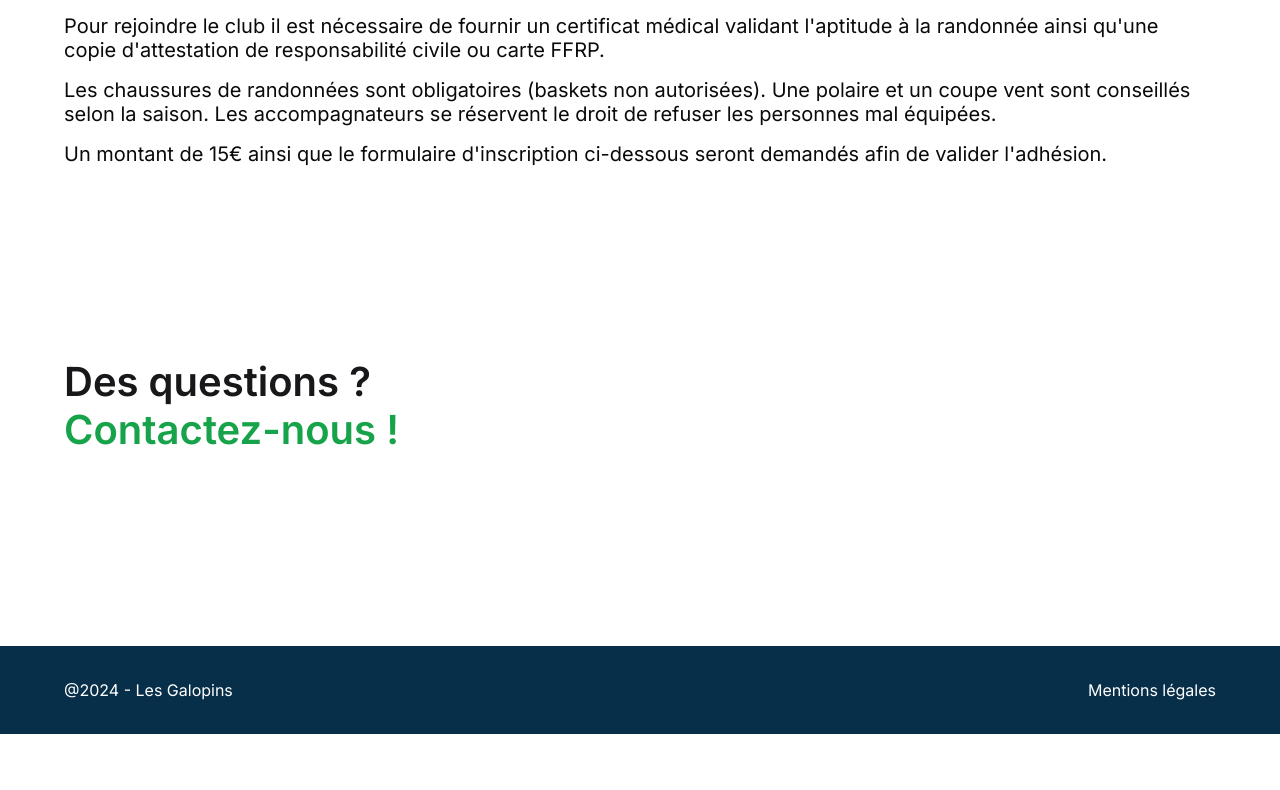
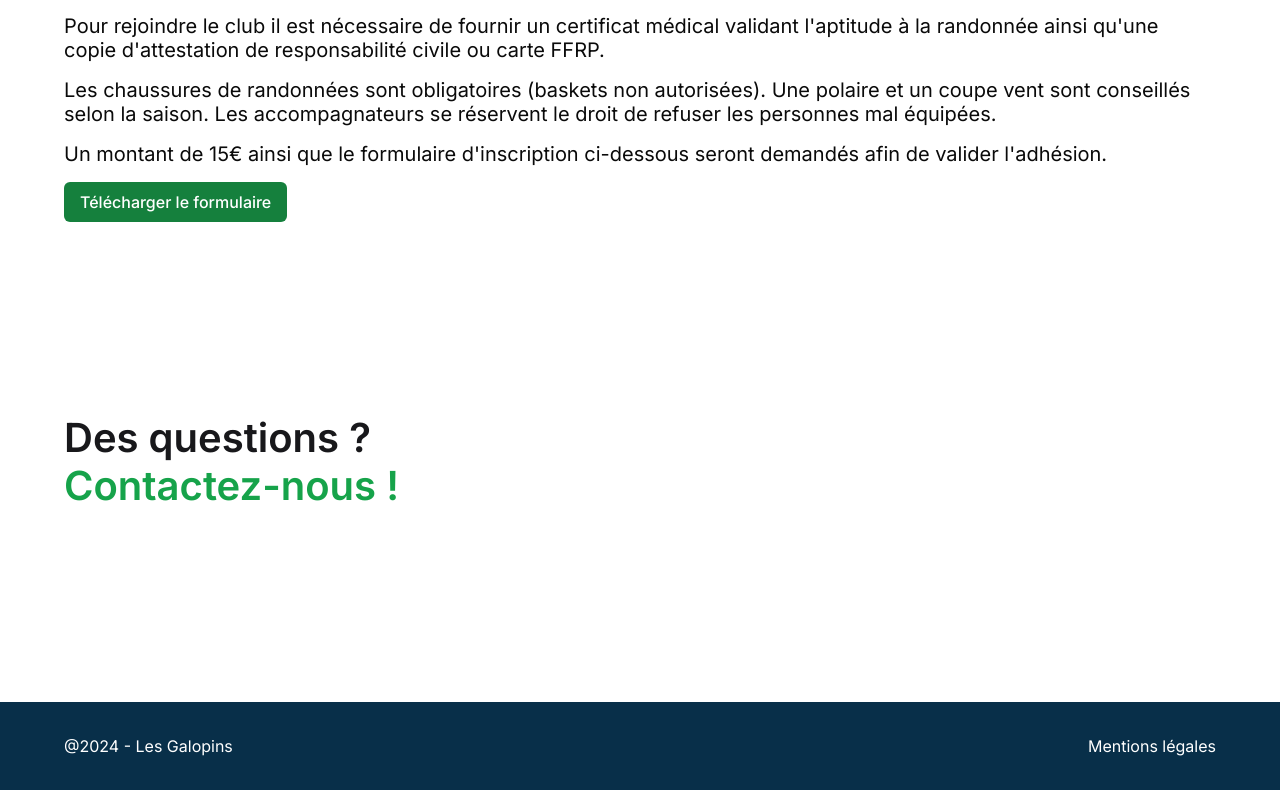
Before and after one commit to SebastienLaurentt/Galopins-Next-V2, a Next.js app: page /adhesion in a window 1280 px wide. Shown: the part 1408-2198 px from the top of the page. Before the commit the page ends 2142 px from the top, so only its background shows below. Built offline with nearby package versions, Linux system fonts and the light colour scheme.

Commit message:
add downloadButton in Adhesion page

```diff
--- a/app/adhesion/page.tsx
+++ b/app/adhesion/page.tsx
@@ -4,6 +4,9 @@ import SectionHeader from "@/components/Section/SectionHeader/SectionHeader";
 
 import Image from "next/image";
 import imgAdhesion from "../../public/images/Adhesion.webp";
+import DownloadButton from "@/components/Button/DownloadButton/DownloadButton";
+
+const admissionPdf = `/pdf/Admission_Galopins.pdf`;
 
 function Adhesion() {
   return (
@@ -37,9 +40,16 @@ function Adhesion() {
               saison. Les accompagnateurs se réservent le droit de refuser les
               personnes mal équipées.
             </p>
-            <p >
-              Un montant de 15€ ainsi que le formulaire d&apos;inscription ci-dessous seront demandés afin de valider l&apos;adhésion.
+            <p>
+              Un montant de 15€ ainsi que le formulaire d&apos;inscription
+              ci-dessous seront demandés afin de valider l&apos;adhésion.
             </p>
+            <DownloadButton
+              href={admissionPdf}
+              fileName="Admission_Galopins.pdf"
+              linkName="Télécharger le formulaire"
+              classname="mt-4"
+            />
           </div>
         </div>
       </Section>
```
Also changed, not shown: 1 other file (tests, documents, lock files or other folders).
